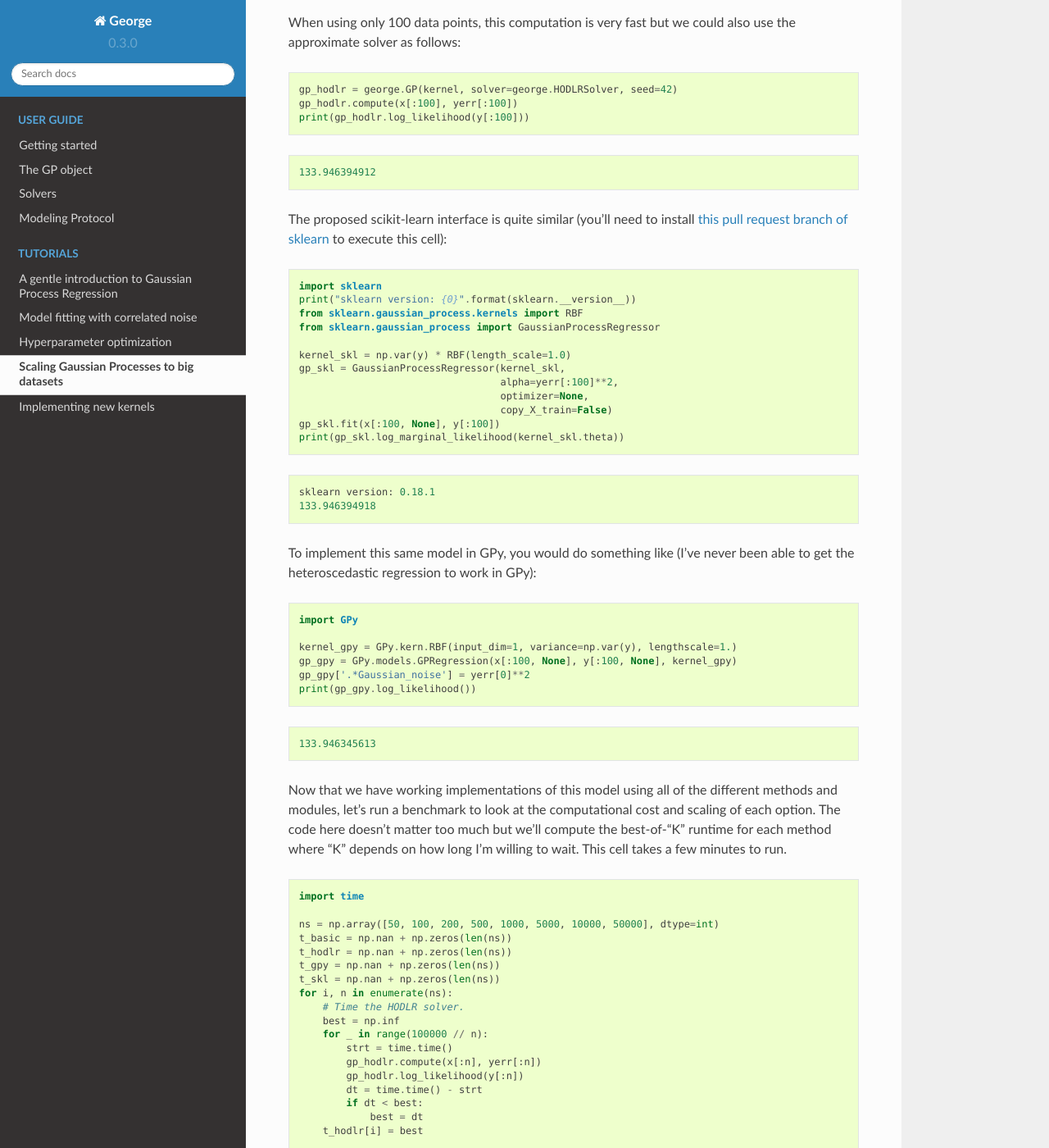
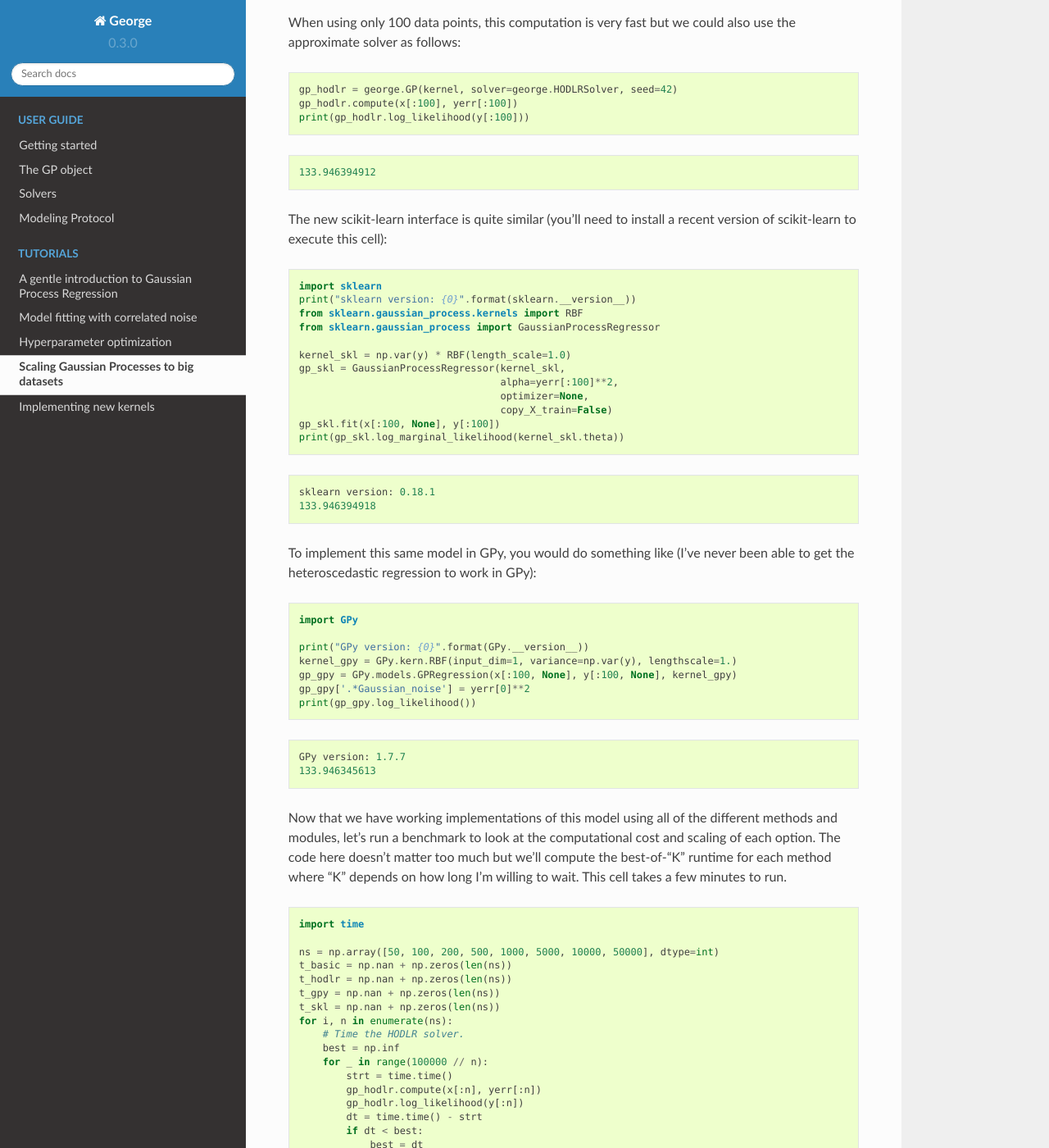
Before and after one commit to dfm/george, a Sphinx documentation site: the page built from docs/tutorials/scaling.rst, in a window 1280 px wide and 1400 px high, scrolled down 1284 px. Shown: the whole window at 82% size. Built offline with Sphinx 7.4.7 and the Read the Docs theme 2.0.0, drawn with Linux system fonts in a browser that asks for light colours; some of the changed text lies outside the part shown.

```diff
--- a/docs/tutorials/hyper.rst
+++ b/docs/tutorials/hyper.rst
@@ -22,7 +22,7 @@ This notebook was made with the following version of george:
 
 .. parsed-literal::
 
-    '1.0.0.dev0'
+    '0.3.0'
 
 
 
--- a/docs/tutorials/model.rst
+++ b/docs/tutorials/model.rst
@@ -22,7 +22,7 @@ This notebook was made with the following version of george:
 
 .. parsed-literal::
 
-    '1.0.0.dev0'
+    '0.3.0'
 
 
 
--- a/docs/tutorials/new-kernel.rst
+++ b/docs/tutorials/new-kernel.rst
@@ -22,7 +22,7 @@ This notebook was made with the following version of george:
 
 .. parsed-literal::
 
-    '1.0.0.dev0'
+    '0.3.0'
 
 
 
--- a/docs/tutorials/scaling.rst
+++ b/docs/tutorials/scaling.rst
@@ -42,7 +42,7 @@ To demonstrate this method, in this tutorial, we'll benchmark the two
 Gaussian Process "solvers" included with george. For comparison, we'll
 also measure the computational cost of the same operations using the
 popular `GPy library <https://github.com/SheffieldML/GPy>`__ and the
-`proposed scikit-learn
+`new scikit-learn
 interface <https://github.com/scikit-learn/scikit-learn/pull/4270>`__.
 Note that GPy is designed a Gaussian Process toolkit and it comes with a
 huge number state-of-the-art algorithms for the application of Gaussian
@@ -94,10 +94,8 @@ could also use the approximate solver as follows:
     133.946394912
 
 
-The proposed scikit-learn interface is quite similar (you'll need to
-install `this pull request branch of
-sklearn <https://github.com/scikit-learn/scikit-learn/pull/4270>`__ to
-execute this cell):
+The new scikit-learn interface is quite similar (you'll need to install
+a recent version of scikit-learn to execute this cell):
 
 .. code:: python
 
@@ -128,6 +126,7 @@ never been able to get the heteroscedastic regression to work in GPy):
 
     import GPy
 
+    print("GPy version: {0}".format(GPy.__version__))
     kernel_gpy = GPy.kern.RBF(input_dim=1, variance=np.var(y), lengthscale=1.)
     gp_gpy = GPy.models.GPRegression(x[:100, None], y[:100, None], kernel_gpy)
     gp_gpy['.*Gaussian_noise'] = yerr[0]**2
@@ -136,6 +135,7 @@ never been able to get the heteroscedastic regression to work in GPy):
 
 .. parsed-literal::
 
+    GPy version: 1.7.7
     133.946345613
 
 
```
Also changed, not shown: other parts of docs/tutorials/scaling.rst (+1 -1 lines), docs/tutorials/hyper_files/hyper_18_0.png, docs/tutorials/model_files/model_13_0.png, docs/tutorials/model_files/model_15_0.png, docs/tutorials/model_files/model_22_0.png, docs/tutorials/model_files/model_23_0.png, docs/tutorials/scaling_files/scaling_16_0.png.
